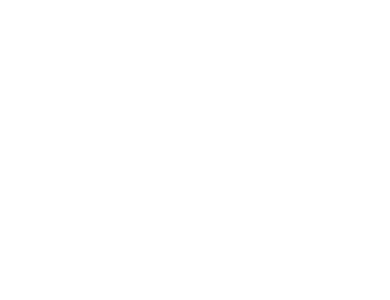
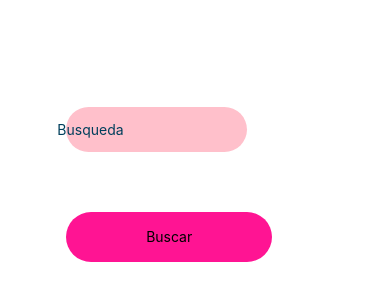
Before and after one commit to JulianaPansowyFurno/TPComidas, a React Native app in the folder tpcomidas/: screen /buscador in a window 390 px wide. Before the commit this address had no page. Shown: the part 238-538 px from the top of the page. Built offline with nearby package versions, Linux system fonts and the light colour scheme.

Commit message:
avancesss

```diff
--- a/tpcomidas/App.js
+++ b/tpcomidas/App.js
@@ -2,20 +2,23 @@
 import {StyleSheet, Text, View } from 'react-native';
 import Login from './src/componets/Login';
 import { BrowserRouter, Routes, Route} from "react-router-dom";
-import Plato from "./src/componets/BuscadorPlato";
 import PlatoCard from "./src/componets/PlatoCard";
+import BuscadorPlato from "./src/componets/BuscadorPlato";
+import { ContextProvider } from "./contextState";
 
 export default function App() {
   return (
+    <ContextProvider>
       <View style={styles.container}>
         <BrowserRouter>
           <Routes>
             <Route path="/" element={<Login/>}> </Route>
-            <Route path="/plato" element={<Plato />}> </Route>
             <Route path="/detalle" element={<PlatoCard />}> </Route>
+            <Route path="/buscador" element={<BuscadorPlato />}> </Route>
           </Routes>
         </BrowserRouter>
   </View>
+  </ContextProvider>
   );
 }
 
--- a/tpcomidas/contextState.js
+++ b/tpcomidas/contextState.js
@@ -2,23 +2,23 @@
 
 export const initialState = {
   loading: false,
-  allMovies: [],
+  platos: [],
   userToken: "",
 };
 
 export const ActionTypes = {
   setLoading: "SET_LOADING",
-  setMovies: "SET_MOVIES",
+  setPlatos: "SET_PLATOS",
   setUserToken: "Set_USER_TOKEN",
 };
 
-export const reducer = (state = {}, action) => {
+export const reducer = (state = initialState, action) => {
   switch (action.type) {
     case ActionTypes.setLoading: {
       return { ...state, loading: action.newValue };
     }
-    case ActionTypes.setMovies: {
-      return { ...state, allMovies: action.newValue };
+    case ActionTypes.setPlatos: {
+      return { ...state, platos: action.newValue };
     }
     case ActionTypes.setUserToken: {
       return { ...state, userToken: action.newValue };
@@ -36,10 +36,10 @@
 
 const Context = React.createContext(initialContext);
 
-export function ContextProvider({ children, initialState = initialState }) {
+export function ContextProvider({ children, state = initialState }) {
   const [contextState, setContextState] = React.useReducer(
     reducer,
-    initialState
+    state
   );
 
   return (
--- a/tpcomidas/src/componets/BuscadorPlato.js
+++ b/tpcomidas/src/componets/BuscadorPlato.js
@@ -1,38 +1,119 @@
 import { useEffect, useState } from "react";
-import { SafeAreaView, View, FlatList, ActivityIndicator } from "react-native";
-import { platosBD } from "../services/ApiService";
+import {
+    SafeAreaView,
+    FlatList,
+    ActivityIndicator,
+    Text,
+    View,
+    TextInput,
+    StyleSheet,
+    TouchableOpacity,
+  } from "react-native";
 import { ListComponentStyle } from "./styles";
+import { useContextState, ActionTypes } from "../../contextState";
 import PlatoCard from './PlatoCard';
+import  {BuscadorPlatos}  from '../services/ApiService';
 
 const ListComponent = ({ search }) => {
-    const [loading, setLoading] = useState(false);
-    const [platos, setPlatos] = useState([]);
+    const [busqueda, setBusqueda] = useState("");
+    const { contextState, setContextState } = useContextState();
+
 
     const renderItem = ({ item, index }) => (
         <PlatoCard item={item} index={index}/>
     );
 
-    useEffect(() => {
-        setLoading(true);
-        BuscadorPlatos().then(response => {setPlatos(response);})
+    const onPressed = () => {
+        setContextState({ newValue: true, type: ActionTypes.setLoading});
+        BuscadorPlatos(busqueda).then(response => {
+            if(response == false){
+                alert("Tienes que escribir mas de dos caracteres");
+                setContextState({ newValue: false, type: ActionTypes.setLoading});
+            }
+            else{
+                setContextState({ newValue: response, type: ActionTypes.setPlatos});
+                setContextState({ newValue: false, type: ActionTypes.setLoading});
+            }
+        })
         .catch((error) => {
+
             console.log(error);
-            setLoading(false);
+
         });
-        return;
-    }, [])
+    }
 
-    console.log(platos)
+    return (
+        <View>
+        {!contextState.loading ? (
+          <>
+            < SafeAreaView style={ListComponentStyle.container} >
+            {contextState.loading && <ActivityIndicator size="large" color="#00ff00" />}
+            <FlatList
+                    data={contextState.platos}
+                    renderItem={renderItem}
+                    keyExtractor={item => item.id}
+                />
+            </SafeAreaView >
 
-    return (< SafeAreaView style={ListComponentStyle.container} >
-    {loading && <ActivityIndicator size="large" color="#00ff00" />}
-        <FlatList
-            data={platos}
-            renderItem={renderItem}
-            keyExtractor={item => item.id}
-        />
-    </SafeAreaView >
+            <View style={styles.inputView}>
+            <TextInput
+            style={styles.TextInput}
+            placeholder="Busqueda"
+            placeholderTextColor="#003f5c"
+            onChangeText={(busqueda) => setBusqueda(busqueda)}
+            />
+            </View>
+
+            <TouchableOpacity style={styles.loginBtn} onPress={onPressed}>
+            <Text style={styles.loginText} >Buscar</Text>
+            </TouchableOpacity>
+            </>
+            ) : (
+            <div className="App">
+            <h1>Cargando...</h1>
+            </div>
+            )}
+</View>
    )
 }
 
+const styles = StyleSheet.create({
+    container: {
+      flex: 1,
+      backgroundColor: "#fff",
+      alignItems: "center",
+      justifyContent: "center",
+    },
+    image: {
+      marginBottom: 40,
+    },
+    inputView: {
+      backgroundColor: "#FFC0CB",
+      borderRadius: 30,
+      width: "70%",
+      height: 45,
+      marginBottom: 20,
+      alignItems: "center",
+    },
+    TextInput: {
+      height: 50,
+      flex: 1,
+      padding: 10,
+      marginLeft: 20,
+    },
+    forgot_button: {
+      height: 30,
+      marginBottom: 30,
+    },
+    loginBtn: {
+      width: "80%",
+      borderRadius: 25,
+      height: 50,
+      alignItems: "center",
+      justifyContent: "center",
+      marginTop: 40,
+      backgroundColor: "#FF1493",
+    },
+  });
+
 export default ListComponent;
--- a/tpcomidas/src/componets/Login.js
+++ b/tpcomidas/src/componets/Login.js
@@ -39,7 +39,7 @@
             .then(response => {
               setIsLoading(false);
               setContextState({ newValue: response, type: "SET_USER_TOKEN"});
-              navigate("/plato")
+              navigate("/buscador")
             })
             .catch(error => {
               setIsLoading(true);
--- a/tpcomidas/src/services/ApiService.js
+++ b/tpcomidas/src/services/ApiService.js
@@ -9,27 +9,27 @@
         });
 }
 
-export const platosBD = async () => {
-    return AxiosClient.get(`https://api.spoonacular.com/recipes/complexSearch?apiKey=d7b77e670bee44a4b09219e883eef3f6`)
+// export const platosBD = async () => {
+//     return AxiosClient.get(`https://api.spoonacular.com/recipes/complexSearch?apiKey=d7b77e670bee44a4b09219e883eef3f6`)
+//         .then((response) => {
+//             return response.data.results;
+//         }).catch((error) => {
+//             throw error;
+//         });
+// }
+
+export const BuscadorPlatos = async (title) => {
+    if(title.length > 2){
+    return AxiosClient.get(`https://api.spoonacular.com/recipes/complexSearch?apiKey=d7b77e670bee44a4b09219e883eef3f6&query=${title}`)
         .then((response) => {
             return response.data.results;
-        }).catch((error) => {
-            throw error;
-        });
-}
-
-export const BuscadorPlatos = async (title) => {
-    if(title.length >= 2)
-    {
-    return AxiosClient.get(`https://api.spoonacular.com/recipes/complexSearch?apiKey=d7b77e670bee44a4b09219e883eef3f6=${title}`)
-        .then((response) => {
-            return response.data.Search;
-        }).catch((error) => {
+        })
+        .catch((error) => {
             throw error;
         });
     }
     else{
-        return "no se puede";
+        return false;
     }
 }
 
```
